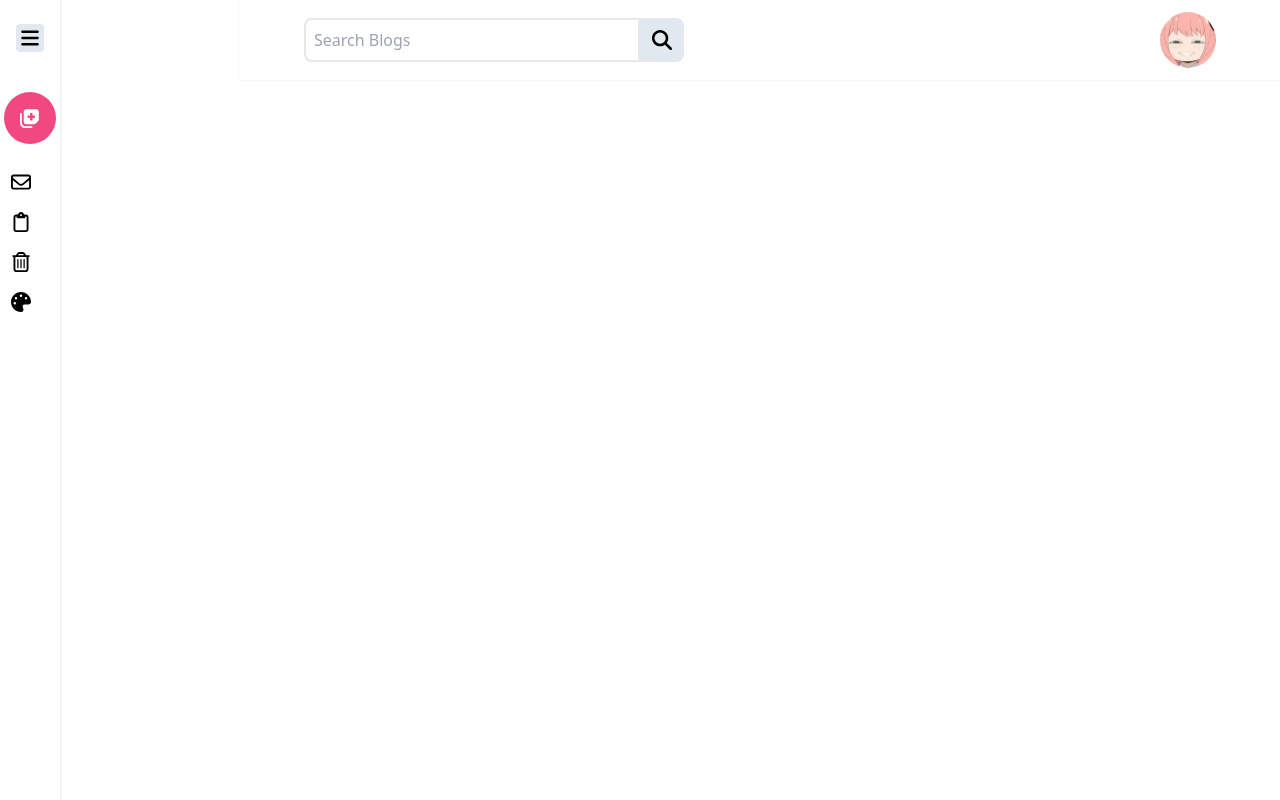
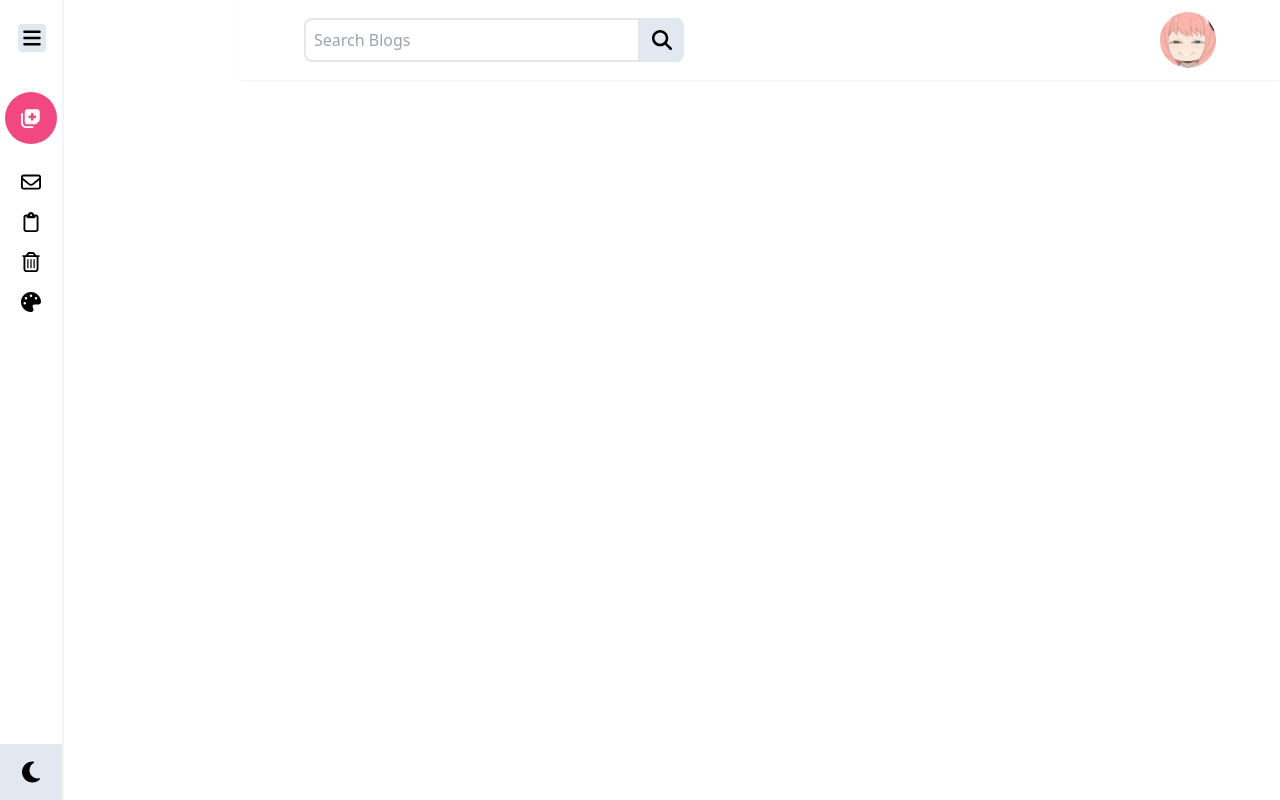
Before and after one commit to MarkGuo2002/Ablog, a React (Create React App) app in the folder ablog-app/: page / in a window 1280 px wide. Built offline with nearby package versions, Linux system fonts and the light colour scheme.

Commit message:
Sidebar retraction problem fixed

```diff
--- a/ablog-app/src/App.js
+++ b/ablog-app/src/App.js
@@ -1,15 +1,29 @@
 import { useState } from 'react';
 import Sidebar from './components/Sidebar';
 import Navbar from './components/Navbar';
+import { useSidebarContext } from './utils/SidebarContext';
+import { FaBars } from "react-icons/fa6";
 
 function App() {
-  const [toggleSidebar, setToggleSidebar] = useState(false);
+  const { toggleSidebar, setToggleSidebar } = useSidebarContext();
   return (
-    <div className='flex'>
-      <Sidebar toggleSidebar={toggleSidebar} setToggleSidebar={setToggleSidebar}/>
-      <Navbar toggleSidebar={toggleSidebar}/>
+    <div>
+      <div className='flex'>
+        <Sidebar/>
+        <Navbar/>
+      </div>
+
+
+
     </div>
   );
 }
 
 export default App;
+
+
+/*<div className='ml-60'>
+          <div className={` transition-width ${toggleSidebar ? 'w-8' : 'w-12'} m-10 h-10 border-r-2 border-black bg-red-600`} >
+
+          </div>
+        </div> */
--- a/ablog-app/src/components/Sidebar.js
+++ b/ablog-app/src/components/Sidebar.js
@@ -9,7 +9,7 @@ FaFile FaRegEnvelope
 const Sidebar = () =>{
     const { toggleSidebar, setToggleSidebar } = useSidebarContext();
     return(
-        <div className={`${toggleSidebar ? 'w-60' : 'w-18'}  block fixed top-0 left-0 h-screen flex flex-col border-r-2 border-[#f5f5f5] bg-white transition-all duration-300 ease-in-out`} >
+        <div className={`transition-width duration-300 ease-in-out ${toggleSidebar ? 'w-60' : 'w-16'}  fixed top-0 left-0 h-screen flex flex-col border-r-2 border-[#f5f5f5] bg-white `} >
             <div className='logo-burger flex justify-start items-center px-4 pt-6 pb-2'>
                 <div className={`${toggleSidebar ? 'block' : 'hidden'} flex items-center`}>
                     <img src={Logo} alt="Logo" className="w-8 h-8" />
@@ -47,7 +47,7 @@ const Sidebar = () =>{
 const SidebarOption = ({ icon, text, number = "" }) => {
     const { toggleSidebar } = useSidebarContext();
     return (
-        <div className='sidebar-option group'>
+        <div className='sidebar-option flex justify-center content-center group'>
             <div className='sidebar-icon flex content-center justify-center text-black group-hover:rotate-12 group-hover:translate-x-1 group-hover:text-primaryStrong duration-100'>
                 {icon}
             </div>
@@ -60,15 +60,18 @@ const SidebarOption = ({ icon, text, number = "" }) => {
         </div>
     );
 };
-
+//
 
 const NightMode = () => {
+    const { toggleSidebar } = useSidebarContext();
+    return(
     <div className='mt-auto bg-slate-200 p-4 flex items-center justify-center cursor-pointer hover:bg-slate-800 group'>
                 <i className='text-black group-hover:text-white duration-300'>
                     <FaMoon size='24'/>
                 </i>
-                <p className=' text-lg ml-4 group-hover:text-white duration-300'>Night Mode</p>
-            </div>
-}
+                <p className={` ${!toggleSidebar && 'hidden'} text-lg ml-4 group-hover:text-white duration-300`}>Night Mode</p>
+    </div>
+    );
+};
 
 export default Sidebar;
--- a/ablog-app/tailwind.config.js
+++ b/ablog-app/tailwind.config.js
@@ -12,6 +12,9 @@ module.exports = {
           primaryStrong: '#f14881',
           selectedPrimaryStrong: '#be3865'
       },
+      transitionProperty: {
+        'width': 'width'
+      },
 
     },
   },
```
